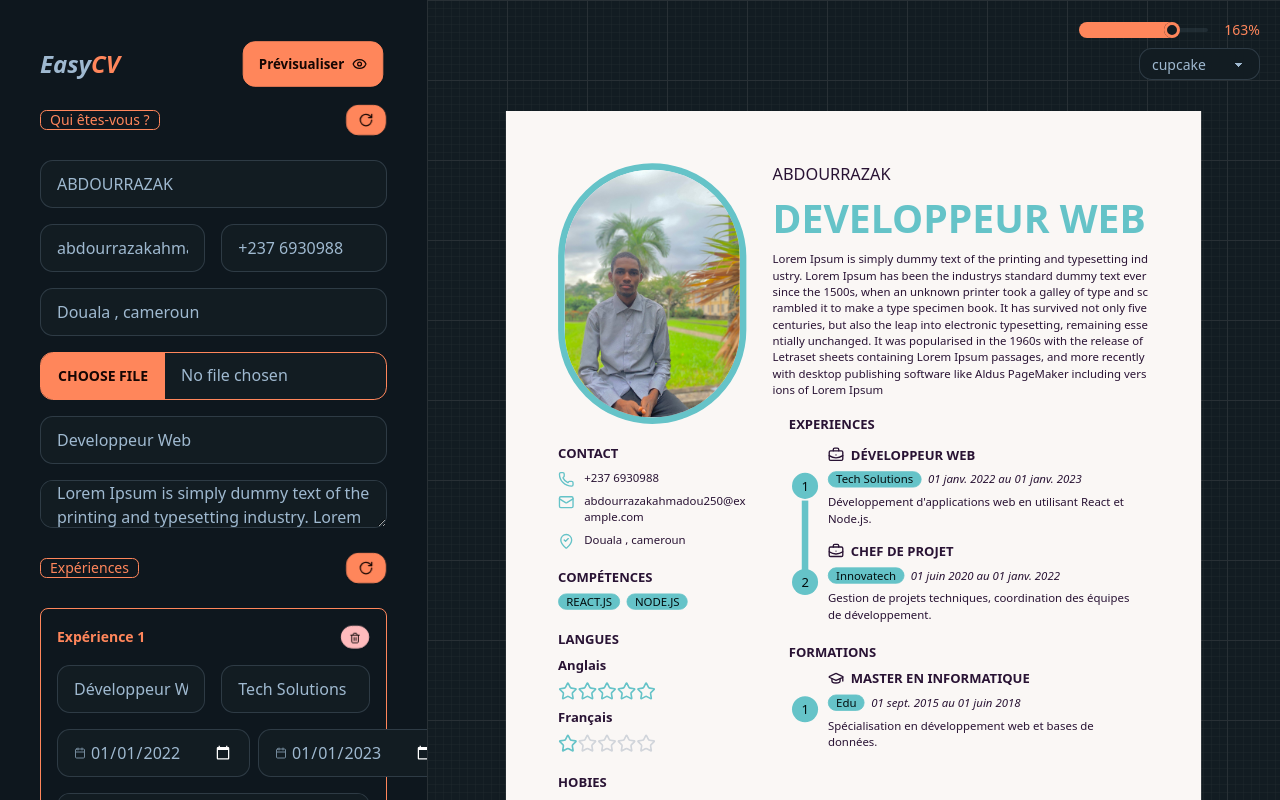
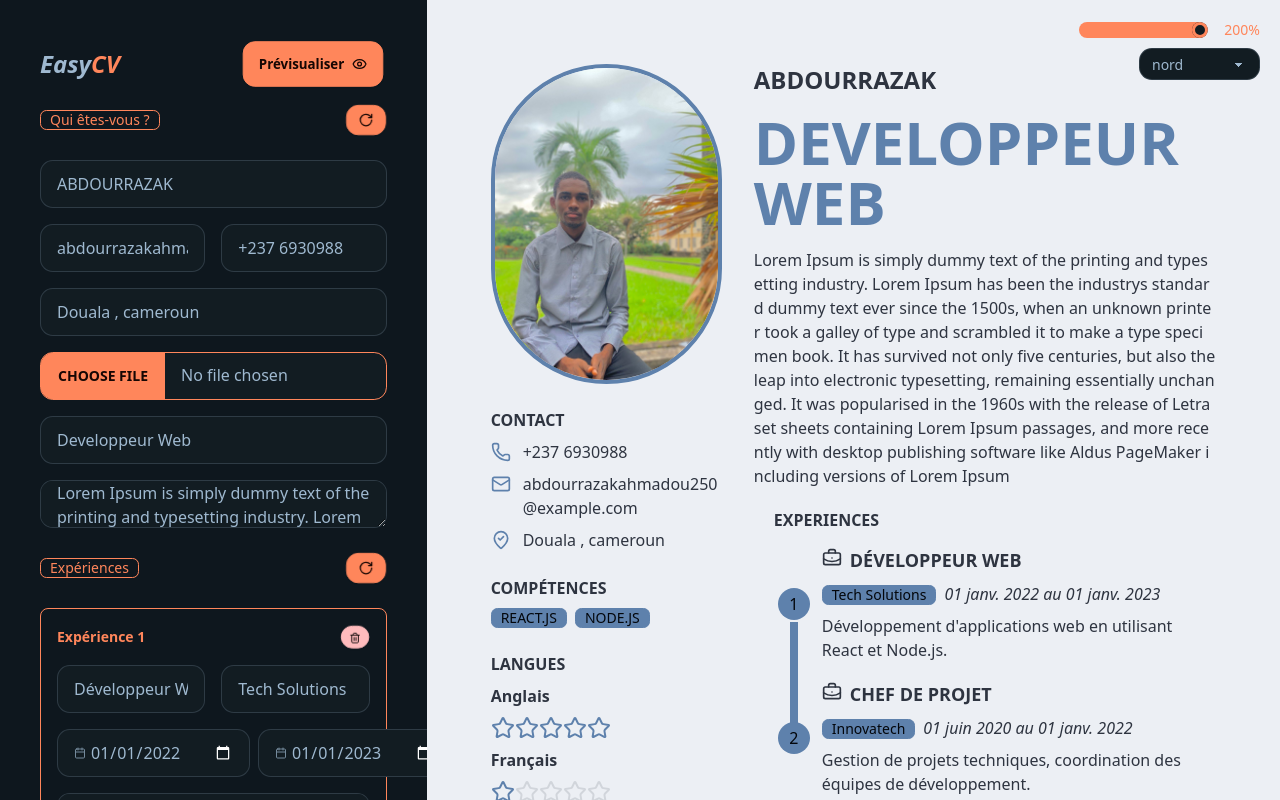
Before and after one commit to abdourrazak/easy-CV-, a Next.js app: page / in a window 1280 px wide. Built offline with nearby package versions, Linux system fonts and the light colour scheme.

Commit message:
feat: Améliorer l'apparence du CV - zoom 200%, thème nord, textes plus grands et bordure photo réduite

```diff
--- a/app/components/CVPreview.tsx
+++ b/app/components/CVPreview.tsx
@@ -64,7 +64,7 @@ const CVPreview: React.FC<Props> = ({ personalDetails, file, theme, experiences,
         <div ref={ref} className={` flex p-16 w-[950px] h-[1200px] shadow-lg ${download ? 'mb-10' : ''}`} data-theme={theme}>
 
             <div className='flex flex-col w-1/3'>
-                <div className='h-80 rounded-full border-8 overflow-hidden border-primary hobbies'>
+                <div className='h-80 rounded-full border-4 overflow-hidden border-primary hobbies'>
                     {file && (
                         <Image
                             src={URL.createObjectURL(file)}
@@ -89,7 +89,7 @@ const CVPreview: React.FC<Props> = ({ personalDetails, file, theme, experiences,
                         <ul className='space-y-2'>
 
                             <li className='flex'>
-                                <div className='break-all text-sm relative'>
+                                <div className='break-all text-base relative'>
                                     <div className='ml-8'>
                                         {personalDetails.phone}
                                     </div>
@@ -101,7 +101,7 @@ const CVPreview: React.FC<Props> = ({ personalDetails, file, theme, experiences,
                                 </div>
                             </li>
                             <li className='flex'>
-                                <div className='break-all text-sm relative'>
+                                <div className='break-all text-base relative'>
                                     <div className='ml-8'>
                                         {personalDetails.email}
                                     </div>
@@ -113,7 +113,7 @@ const CVPreview: React.FC<Props> = ({ personalDetails, file, theme, experiences,
                                 </div>
                             </li>
                             <li className='flex'>
-                                <div className='break-all text-sm relative'>
+                                <div className='break-all text-base relative'>
                                     <div className='ml-8'>
                                         {personalDetails.address}
                                     </div>
@@ -181,13 +181,13 @@ const CVPreview: React.FC<Props> = ({ personalDetails, file, theme, experiences,
             <div className='w-2/3 ml-8'>
 
                 <div className='w-full flex flex-col space-y-4'>
-                    <h1 className='uppercase text-xl'>
+                    <h1 className='uppercase text-2xl font-semibold'>
                         {personalDetails.fullName}
                     </h1>
-                    <h2 className='uppercase text-5xl text-primary font-bold'>
+                    <h2 className='uppercase text-6xl text-primary font-bold'>
                         {personalDetails.postSeeking}
                     </h2>
-                    <p className='break-all  w-full text-sm'>
+                    <p className='break-all  w-full text-base'>
                         {personalDetails.description}
                     </p>
                 </div>
@@ -205,12 +205,12 @@ const CVPreview: React.FC<Props> = ({ personalDetails, file, theme, experiences,
                                 <li className='step step-primary' key={index}>
                                     <div className='text-left'>
                                         <h2
-                                            className='flex text-md uppercase font-bold'>
+                                            className='flex text-lg uppercase font-bold'>
                                             <BriefcaseBusiness className='w-5' />
                                             <span className='ml-2'>{exp.jobTitle}</span>
                                         </h2>
                                         <div
-                                            className='text-sm my-2'
+                                            className='text-base my-2'
                                         >
                                             <span
                                                 className='badge badge-primary'
@@ -225,7 +225,7 @@ const CVPreview: React.FC<Props> = ({ personalDetails, file, theme, experiences,
                                             </span>
 
                                         </div>
-                                        <p className='text-sm'>
+                                        <p className='text-base'>
                                             {exp.description}
                                         </p>
                                     </div>
@@ -244,12 +244,12 @@ const CVPreview: React.FC<Props> = ({ personalDetails, file, theme, experiences,
                                 <li className='step step-primary' key={index}>
                                     <div className='text-left'>
                                         <h2
-                                            className='flex text-md uppercase font-bold'>
+                                            className='flex text-lg uppercase font-bold'>
                                             <GraduationCap className='w-5' />
                                             <span className='ml-2'>{edu.degree}</span>
                                         </h2>
                                         <div
-                                            className='text-sm my-2'
+                                            className='text-base my-2'
                                         >
                                             <span
                                                 className='badge badge-primary'
@@ -264,7 +264,7 @@ const CVPreview: React.FC<Props> = ({ personalDetails, file, theme, experiences,
                                             </span>
 
                                         </div>
-                                        <p className='text-sm'>
+                                        <p className='text-base'>
                                             {edu.description}
                                         </p>
                                     </div>
--- a/app/page.tsx
+++ b/app/page.tsx
@@ -18,8 +18,8 @@ import confetti from "canvas-confetti"
 export default function Home() {
   const [personalDetails, setPersonalDetails] = useState<PersonalDetails>(personalDetailsPreset)
   const [file, setFile] = useState<File | null>(null)
-  const [theme, setTheme] = useState<string>('cupcake')
-  const [zoom, setZoom] = useState<number>(163)
+  const [theme, setTheme] = useState<string>('nord')
+  const [zoom, setZoom] = useState<number>(200)
   const [experiences, setExperience] = useState<Experience[]>(experiencesPreset)
   const [educations, setEducations] = useState<Education[]>(educationsPreset)
   const [languages, setLanguages] = useState<Language[]>(languagesPreset)
```
